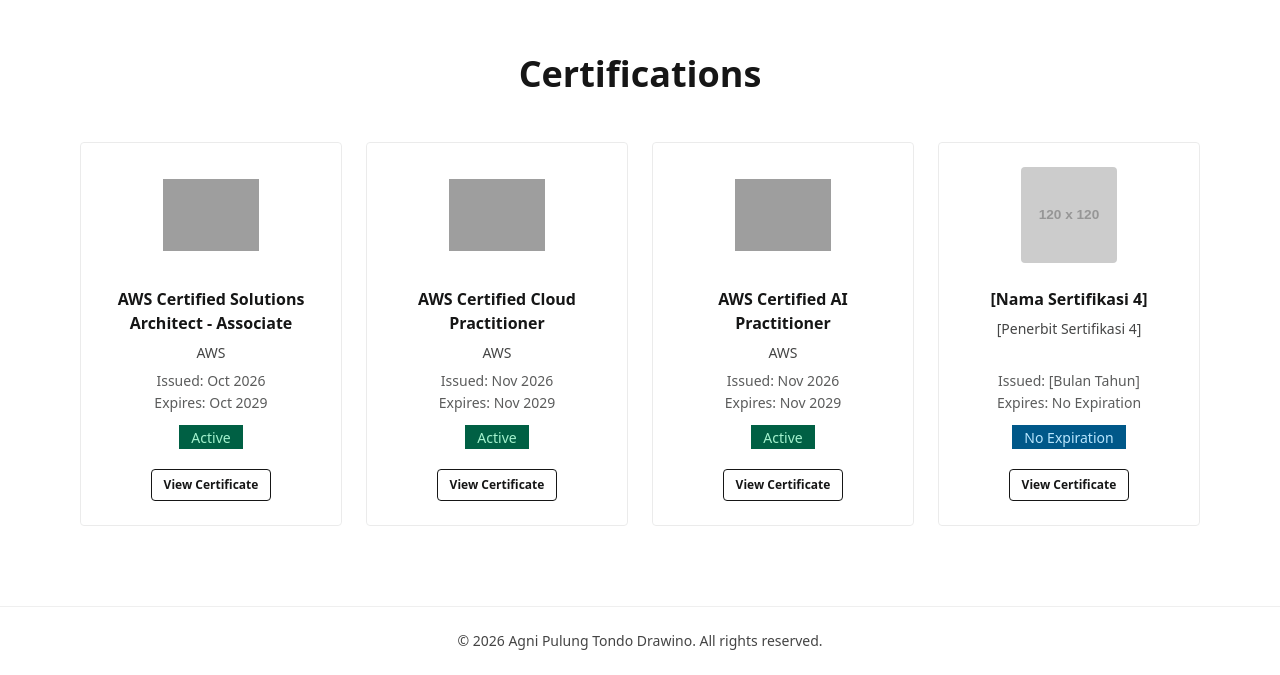
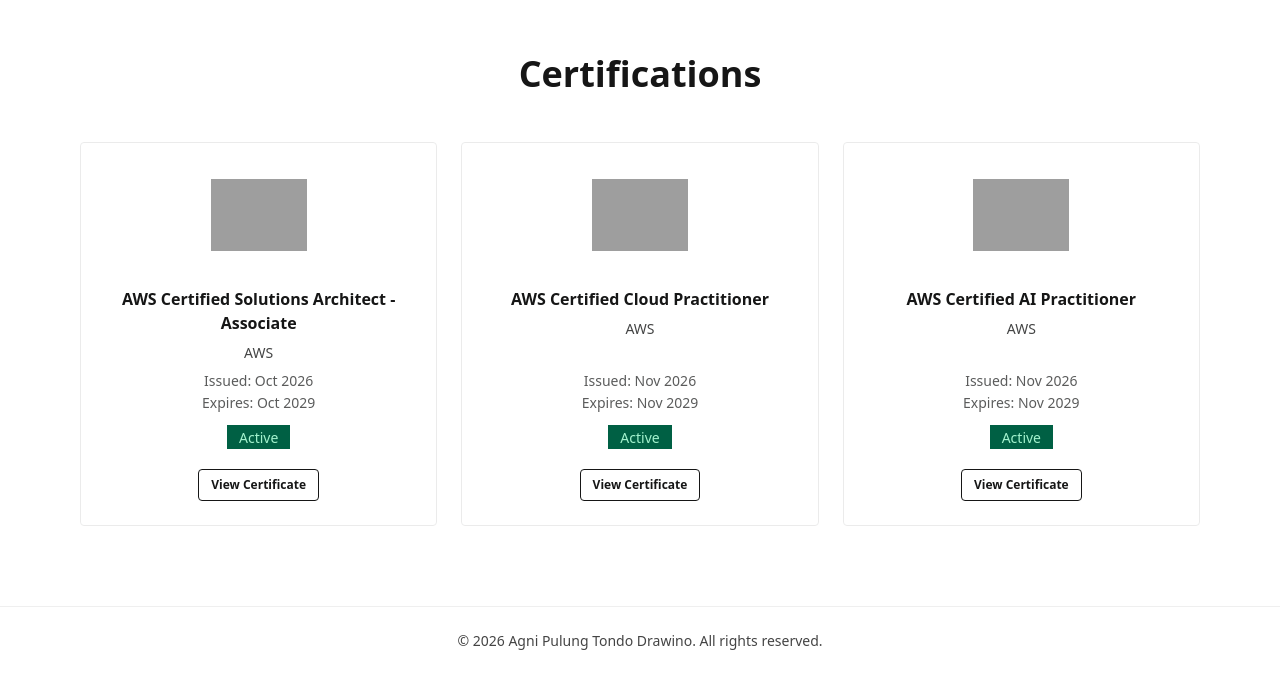
Before and after one commit to agnislur/agnislur.github.io, a plain HTML site: page index.html in a window 1280 px wide. Shown: the part 1629-2304 px from the top of the page. Drawn offline with nearby package versions, Linux system fonts and the light colour scheme; grey boxes are pictures that could not be loaded; placeholder pictures from the web are drawn by us.

Commit message:
Remove placeholder certification 4 and optimize grid to 3 columns

```diff
--- a/index.html
+++ b/index.html
@@ -400,7 +400,7 @@
     <section id="certifications" class="relative z-10 py-20 max-w-6xl mx-auto px-4">
       <h2 class="text-3xl md:text-4xl font-bold text-center mb-12">Certifications</h2>
 
-      <div class="grid grid-cols-1 sm:grid-cols-2 lg:grid-cols-3 xl:grid-cols-4 gap-6">
+      <div class="grid grid-cols-1 md:grid-cols-2 lg:grid-cols-3 gap-6">
 
         <!-- Kartu Sertifikasi 1 (AWS Certified Solutions Architect - Associate) -->
         <article class="card bg-base-100/70 backdrop-blur border border-base-300 hover:shadow-xl transition-shadow">
@@ -507,33 +507,7 @@
           </div>
         </article>
 
-        <!-- Kartu Sertifikasi 4 (No Expiration) -->
-        <article class="card bg-base-100/70 backdrop-blur border border-base-300 hover:shadow-xl transition-shadow">
-          <figure class="px-6 pt-6">
-            <img
-              src="https://placehold.co/120x120/png?text=Badge"
-              alt="[Nama Sertifikasi 4] badge"
-              class="w-24 h-24 rounded"
-              loading="lazy"
-              width="96"
-              height="96"
-            />
-          </figure>
-          <div class="card-body items-center text-center">
-            <h3 class="card-title text-base">[Nama Sertifikasi 4]</h3>
-            <p class="text-sm font-medium opacity-80">[Penerbit Sertifikasi 4]</p>
-            <div class="text-sm opacity-70 space-y-0.5">
-              <p>Issued: [Bulan Tahun]</p>
-              <p>Expires: No Expiration</p>
-            </div>
-            <div class="pt-1">
-              <span class="badge badge-info">No Expiration</span>
-            </div>
-            <div class="card-actions pt-3">
-              <a href="#" class="btn btn-sm btn-outline">View Certificate</a>
-            </div>
-          </div>
-        </article>
+
 
       </div>
     </section>
```
